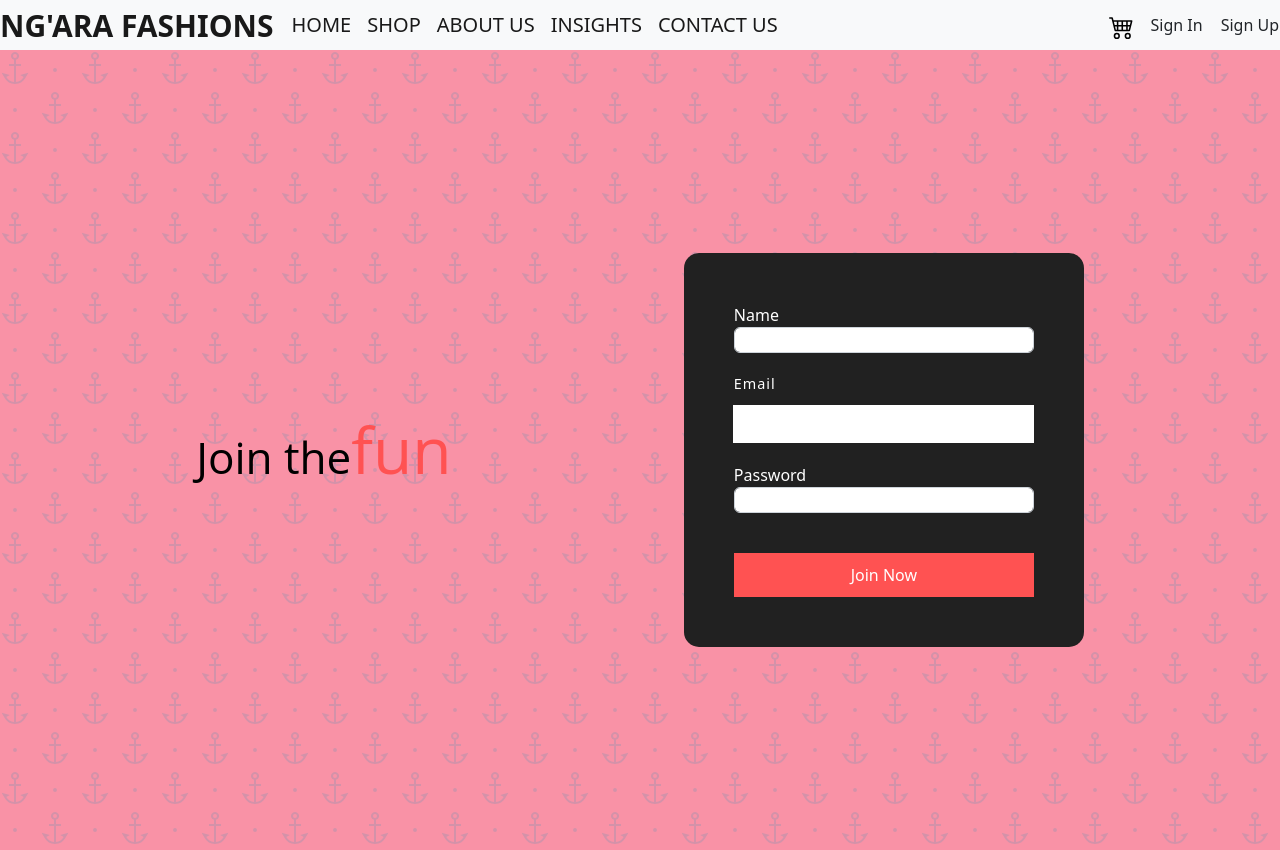
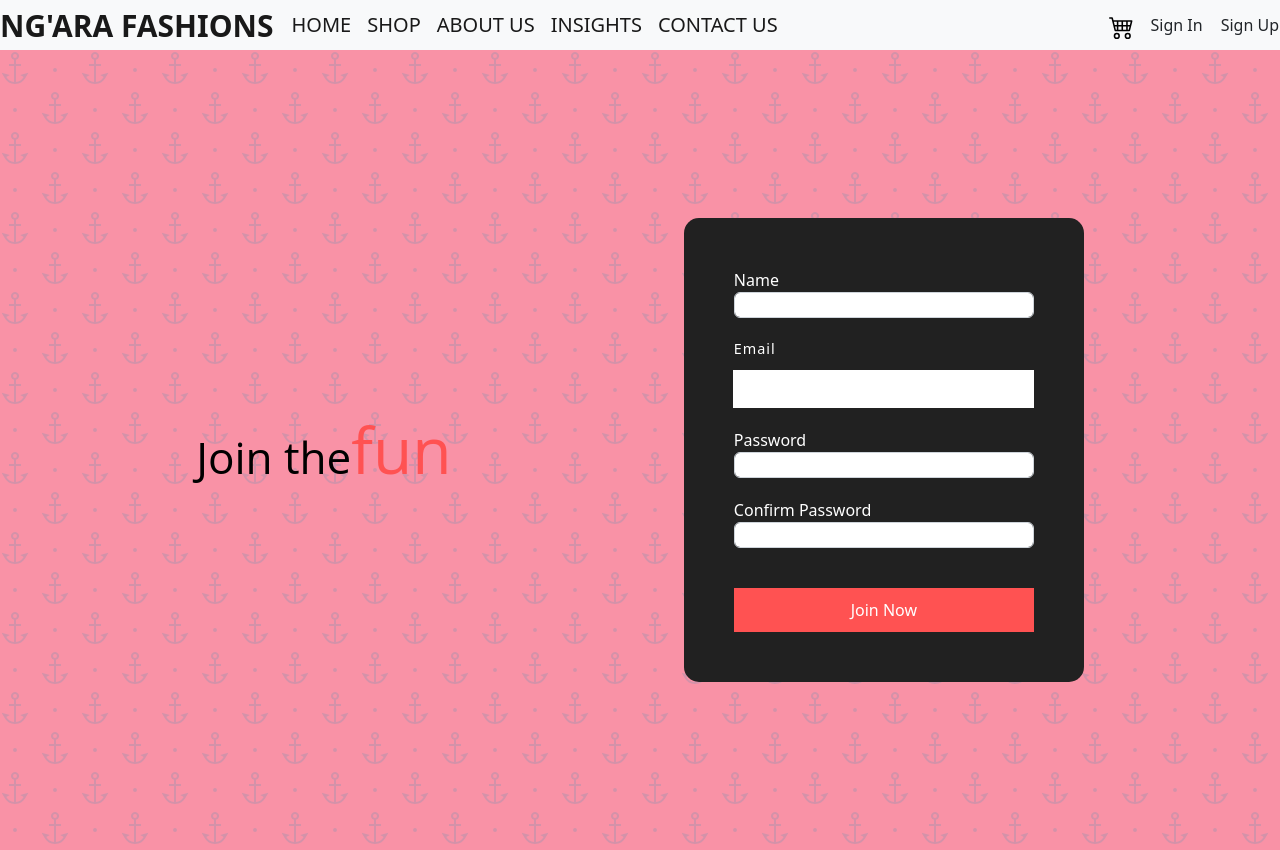
Before and after one commit to Carol254/kuiFashions, an Angular app: page /dashboard/home/sign-up in a window 1280 px wide. Built offline with nearby package versions, Linux system fonts and the light colour scheme.

Commit message:
changes to sign-up form

```diff
--- a/src/app/dashboard/sign-up/sign-up.component.html
+++ b/src/app/dashboard/sign-up/sign-up.component.html
@@ -13,7 +13,8 @@
                         id="name"
                         class="form-control"
                         ngModel
-                        name="username">
+                        name="username"
+                        required>
                     </div>
                     <div class="input-group">
                         <label for="email">Email</label>
@@ -21,7 +22,9 @@
                         type="email"
                         id="email"
                         ngModel
-                        name="Email">
+                        name="Email"
+                        required
+                        email>
                     </div>
                     <div class="form-group">
                         <label for="password">Password</label>
@@ -30,9 +33,21 @@
                         id="Password"
                         class="form-control"
                         ngModel
-                        name="Password">
+                        name="Password"
+                        required
+                        >
                     </div>
-                    <button>Join Now</button>
+                    <div class="form-group">
+                        <label for="password">Confirm Password</label>
+                        <input
+                        type="Password"
+                        id="Password"
+                        class="form-control"
+                        ngModel
+                        name="Password"
+                        required>
+                    </div>
+                    <button [disabled]="f.invalid">Join Now</button>
                 </form>
             </div>
         </div>
```
